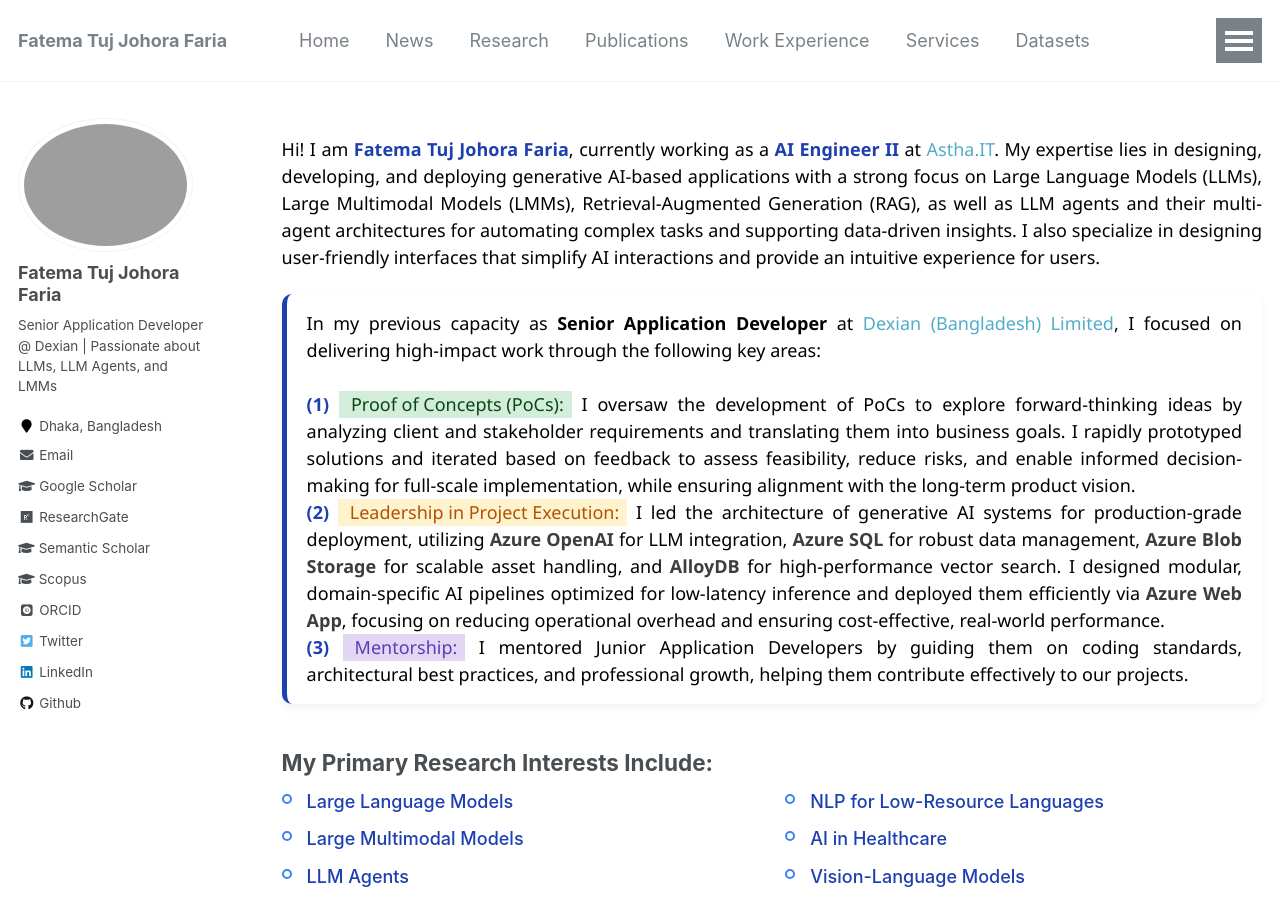
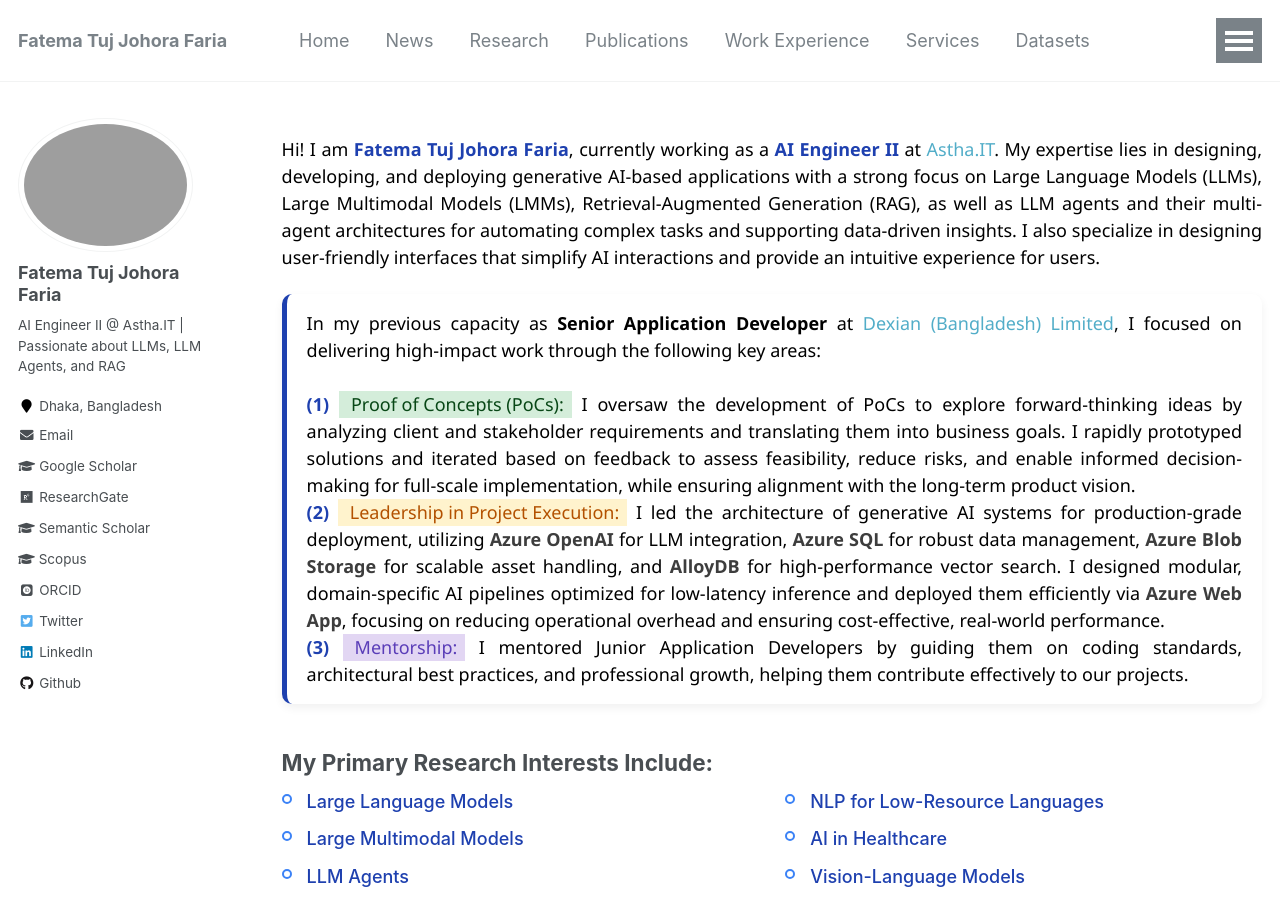
Before and after one commit to fatemafaria142/fatemafaria142.github.io, a Jekyll site: the page built from _pages/about.md, in a window 1280 px wide and 900 px high. Built offline with Jekyll 4.4.1, drawn with Linux system fonts in a browser that asks for light colours; some web fonts are replaced.

Commit message:
Update Config

```diff
--- a/_config.yml
+++ b/_config.yml
@@ -82,7 +82,7 @@ analytics:
 author:
   name             : "Fatema Tuj Johora Faria"
   avatar           : "profile1.png"
-  bio              : "Senior Application Developer @ Dexian | Passionate about LLMs, LLM Agents, and LMMs"
+  bio              : "AI Engineer II @ Astha.IT | Passionate about LLMs, LLM Agents, and RAG"
   location         : "Dhaka, Bangladesh"
   employer         :
   pubmed           : #"https://www.ncbi.nlm.nih.gov/pubmed/?term=john+snow"
```
